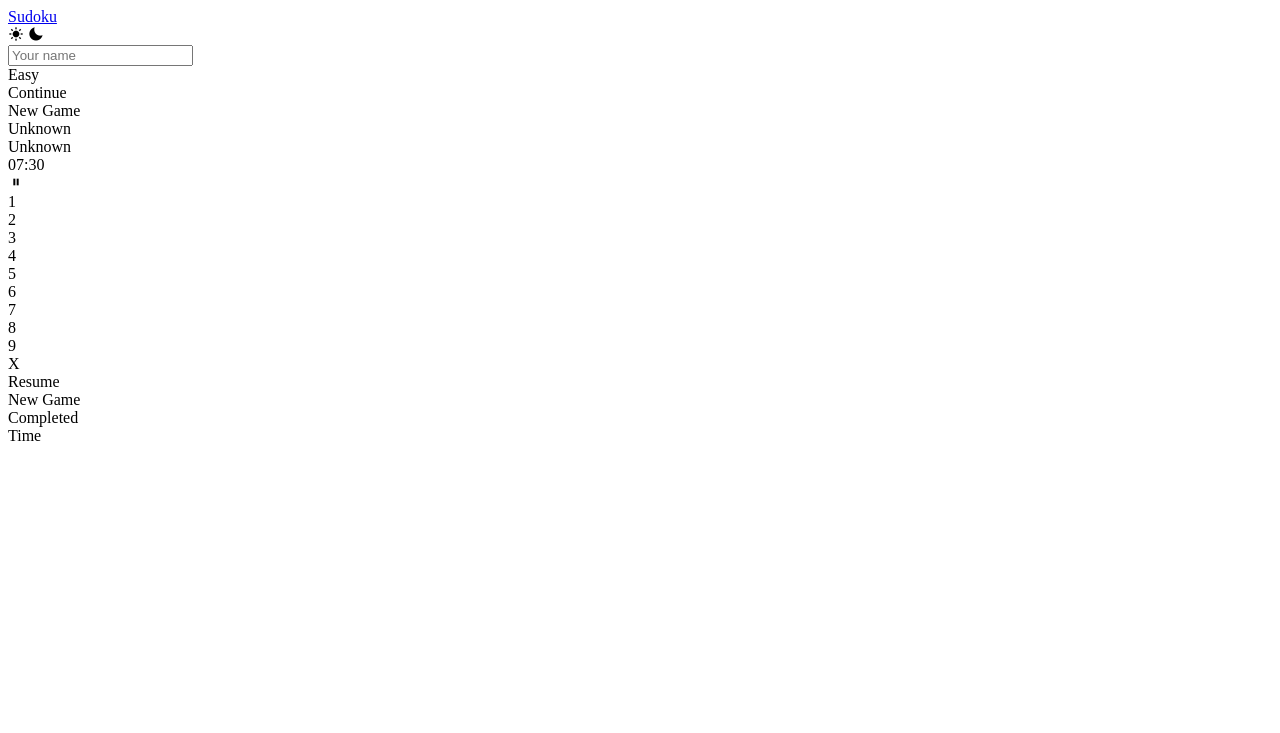
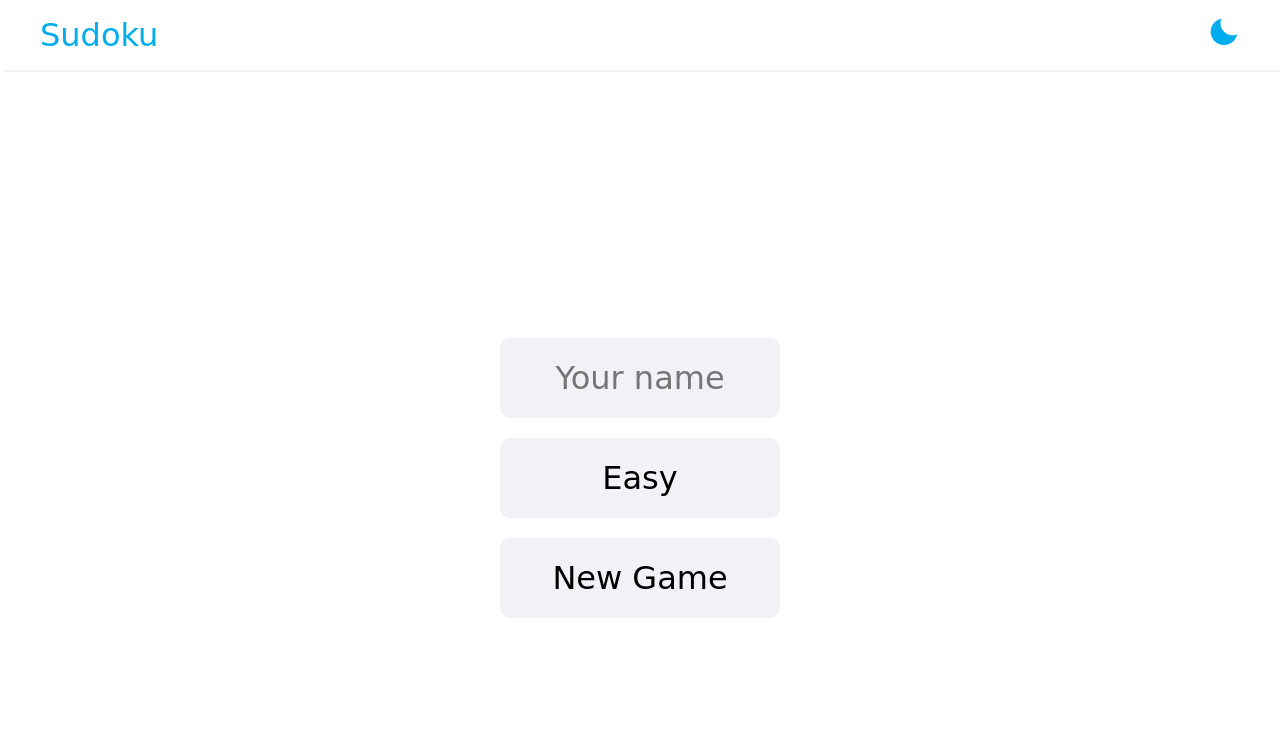
Before and after one commit to josephh27/custom_sudoku, a plain HTML site: page index.html in a window 1280 px wide. Drawn offline with nearby package versions, Linux system fonts and the light colour scheme; a web font is replaced by a local one.

Commit message:
updated css file and fixed some incorrect code.

```diff
--- a/app.js
+++ b/app.js
@@ -25,7 +25,7 @@ const nameInput = document.querySelector("#name-input");
 const cells = document.querySelectorAll(".grid-cell");
 
 //UI in game at the bottom
-const numbersInput = document.querySelectorAll(".numbers");
+const numbersInput = document.querySelectorAll(".number");
 const nameDisplay = document.querySelector("#in-game-name");
 const levelDisplay = document.querySelector("#in-game-level");
 const timeDisplay = document.querySelector("#game-time");
@@ -48,7 +48,7 @@ const getGameInfo = () => JSON.parse(localStorage.getItem('game'));
 
 const addSpacing = () => {
     let index = 0;
-    for (let i = 0; i < Math.power(CONSTANT.BOX_SIZE, 2); i++){
+    for (let i = 0; i < Math.pow(CONSTANT.GRID_SIZE, 2); i++){
         row = Math.floor(i / CONSTANT.GRID_SIZE);
         col = i % CONSTANT.GRID_SIZE;
         if (row == 2 || row == 5){cells[index].style.marginBottom = '10px';}
@@ -60,7 +60,7 @@ const addSpacing = () => {
 const setPlayerName = (name) => localStorage.setItem('player_name', name);
 const getPlayerName = () => localStorage.getItem('player_name');
 
-const showTime = (seconds) => {new Date(seconds * 1000).toISOString.slice(11, 19)};
+const showTime = (seconds) => new Date(seconds * 1000).toISOString().slice(11, 19);
 
 const startGame = () => {
     startScreen.classList.remove('active');
@@ -76,7 +76,7 @@ const startGame = () => {
     timer = setInterval(() => {
         if (!pause){
             seconds += 1;
-            showTime(seconds);
+            timeDisplay.innerHTML = showTime(seconds);
         }
     }, 1000);
 
@@ -90,9 +90,6 @@ const clearSudoku = () => {
     }
 }
 
-const resetBg = () => {
-    cells.forEach(e => {e.classList.remove('hover')});
-}
 
 const returnStartScreen = () => {
     clearInterval(timer);
@@ -102,7 +99,7 @@ const returnStartScreen = () => {
     inGameScreen.classList.remove('active');
     pauseScreen.classList.remove('active');
     resultScreen.classList.remove('active');
-}
+};
 
 //Add button events
 
@@ -125,15 +122,45 @@ document.querySelector('#continue-game').addEventListener('click', () => {
     startGame();
 })
 
-document.querySelector('#mode-switch').addEventListener('click', () => {
+document.querySelector('#mode-switch').addEventListener('click', (e) => {
+    levelIndex = levelIndex + 1 > CONSTANT.MODE_NAMES.length - 1 ? 0 : levelIndex + 1;
+    level = CONSTANT.MODES[levelIndex];
+    e.target.innerHTML = CONSTANT.MODE_NAMES[levelIndex];
+});
 
+document.querySelector("#pause-button").addEventListener('click', () => {
+    pauseScreen.classList.add('active');
+    pause = true;
 })
+
+document.querySelector("#resume-button").addEventListener('click', () => {
+    pauseScreen.classList.remove('active');
+    pause = false;
+})
+
+document.querySelectorAll('.another-new-game').forEach(e => {
+    e.addEventListener('click', () => {
+    returnStartScreen();
+    })
+});
+
+document.querySelector('#delete-button').addEventListener('click', () => {
+    cells[selectedCell].innerHTML = '';
+    cells[selectedCell].setAttribute('data-value', 0);
+
+    let row = Math.floor(selectedCell/CONSTANT.GRID_SIZE);
+    let col = selectedCell % CONSTANT.GRID_SIZE;
+    su_answer[row][col] = 0;
+
+    removeErrorIndex();
+})
+
 
 
 const initSudoku = () => {
     //Clear sudoku
     clearSudoku();
-    resetBg();
+    removeBackground();
 
     //Generate the 2d array for the sudoku puzzle and question
     su = sudokuGen(level);
@@ -144,7 +171,7 @@ const initSudoku = () => {
     saveGameInfo();
 
     //Displaying of numbers to the div
-    for (let i = 0; i < Math.power(CONSTANT.GRID_SIZE, 2); i++){
+    for (let i = 0; i < Math.pow(CONSTANT.GRID_SIZE, 2); i++){
         let row = Math.floor(i / CONSTANT.GRID_SIZE);
         let col = i % CONSTANT.GRID_SIZE;
 
@@ -205,7 +232,7 @@ const removeBackground = () => {
     })
 }
 
-const removeError = () => {
+const removeErrorIndex = () => {
     cells.forEach(e => {
         e.classList.remove('err')
     })
@@ -225,15 +252,15 @@ const checkError = (value) => {
     let index = selectedCell;
 
     let row = Math.floor(index / CONSTANT.GRID_SIZE);
-    let col = index % CONSTANT.GRID_SIZEL;
+    let col = index % CONSTANT.GRID_SIZE;
 
     let rowStart = row - row % CONSTANT.BOX_SIZE;
     let colStart = col - col % CONSTANT.BOX_SIZE;
 
-    for (let i = 0; i < CONSTANT.GRID_SIZE; i++){
-        for (let j = 0; j < CONSTANT.GRID_SIZE; j++){
+    for (let i = 0; i < CONSTANT.BOX_SIZE; i++){
+        for (let j = 0; j < CONSTANT.BOX_SIZE; j++){
             let cell = cells[9 * (rowStart + i) + (colStart + j)]
-            if (!cell.classList.contains('filled')) {highlightError(cell)}
+            if (!cell.classList.contains('selected')) {highlightError(cell)}
         }
     }
 
@@ -267,12 +294,12 @@ const hoverHighlight = (index) => {
     let row = Math.floor(index / CONSTANT.GRID_SIZE);
     let col = index % CONSTANT.GRID_SIZE;
 
-    let rowStart = row - row % CONSTANT.BOX_SZE;
+    let rowStart = row - row % CONSTANT.BOX_SIZE;
     let colStart = col - col % CONSTANT.BOX_SIZE;
 
     for (let i = 0; i < CONSTANT.BOX_SIZE; i++){
         for (let j = 0; j < CONSTANT.BOX_SIZE; j++){
-            cell = cells[9 * (rowStart + i) + (colStart + j)]
+            let cell = cells[9 * (rowStart + i) + (colStart + j)]
             cell.classList.add('hover');
         }
     }
@@ -283,7 +310,7 @@ const hoverHighlight = (index) => {
     }
 
     step = 9;
-    while (index - step < 81){
+    while (index + step < 81){
         cells[index + step].classList.add('hover');
         step += 9;
     }
@@ -306,7 +333,7 @@ const cellClick = () => {
     cells.forEach((e, index) => {
         e.addEventListener('click', () => {
             if (!(e.classList.contains('filled'))){
-                cells.forEach(e.classList.remove('selected'));
+                cells.forEach(e => e.classList.remove('selected'));
                 selectedCell = index;
                 e.classList.remove('err');
                 e.classList.add('selected');
@@ -343,7 +370,7 @@ const numberInputClick = () => {
             saveGameInfo();
 
             //Removing error tags
-            removeErrorindex();
+            removeErrorIndex();
             checkError(index + 1);
 
             cells[selectedCell].classList.add('zoom-in');
@@ -359,11 +386,10 @@ const numberInputClick = () => {
     })
 }
 
-
 const init = () => {
     const darkMode = JSON.parse(localStorage.getItem('darkmode'));
-    if (darkmode) {document.body.classList.toggle('dark')}
-    document.querySelector('meta[name="theme-color"').setAttribute('content', darkmode ? "#1a1a2e" : '#fff');
+    if (darkMode) {document.body.classList.toggle('dark')}
+    document.querySelector('meta[name="theme-color"').setAttribute('content', darkMode ? "#1a1a2e" : '#fff');
 
     const game = getGameInfo();
     document.querySelector('#continue-game').style.display = game ? 'grid' : 'none';
@@ -378,3 +404,5 @@ const init = () => {
         nameInput.focus;
     }
 }
+
+init();
--- a/index.html
+++ b/index.html
@@ -5,20 +5,25 @@
     <meta http-equiv="X-UA-Compatible" content="IE=edge">
     <meta name="viewport" content="width=device-width, initial-scale=1.0">
     <title>Sudoku</title>
+    <meta name="theme-color" content="#fff">
     <!-- google font -->
     <link rel="preconnect" href="https://fonts.googleapis.com">
     <link rel="preconnect" href="https://fonts.gstatic.com" crossorigin>
     <link href="https://fonts.googleapis.com/css2?family=Potta+One&display=swap" rel="stylesheet">
     <!-- box icons -->
     <link href='https://unpkg.com/boxicons@2.1.4/css/boxicons.min.css' rel='stylesheet'>
+    <!-- css linking -->
+    <link rel="stylesheet" type="text/css" href="style.css">
 </head>
 <body>
     <!-- nav bar-->
     <nav>
-        <a href="index.html" class="nav-logo">Sudoku</a>
-        <div class="dark-mode-toggle">
-            <div class="bx bxs-sun"></div>
-            <div class="bx bxs-moon"></div>
+        <div class="nav-container">
+            <a href="index.html" class="nav-logo">Sudoku</a>
+            <div class="dark-mode-toggle">
+                <div class="bx bxs-sun"></div>
+                <div class="bx bxs-moon"></div>
+            </div>
         </div>
     </nav>
 
@@ -124,7 +129,7 @@
                 </div>
                 <!-- user interface below the grid -->
                 <div class="in-game-info">
-                    <div class="in-game-info-box">
+                    <div class="in-game-info-box ">
                         <span id="in-game-name">Unknown</span>
                     </div>
                     <div class="in-game-info-box">
@@ -133,23 +138,23 @@
                 </div>
 
                 <div class="in-game-info-box in-game-info-time">
-                    <span id="game-time">07:30</span>
-                    <div class="pause-button">
+                    <span id="game-time"></span>
+                    <div id="pause-button">
                         <i class="bx bx-pause"></i>
                     </div>
                 </div>
 
                 <div class="numbers">
-                    <div class="numbers">1</div>
-                    <div class="numbers">2</div>
-                    <div class="numbers">3</div>
-                    <div class="numbers">4</div>
-                    <div class="numbers">5</div>
-                    <div class="numbers">6</div>
-                    <div class="numbers">7</div>
-                    <div class="numbers">8</div>
-                    <div class="numbers">9</div>
-                    <div class="delete">X</div>
+                    <div class="number">1</div>
+                    <div class="number">2</div>
+                    <div class="number">3</div>
+                    <div class="number">4</div>
+                    <div class="number">5</div>
+                    <div class="number">6</div>
+                    <div class="number">7</div>
+                    <div class="number">8</div>
+                    <div class="number">9</div>
+                    <div id="delete-button">X</div>
                 </div>
                 <!-- end of user interface below the grid -->
             </div>
@@ -158,7 +163,7 @@
             <!-- pause screen -->
             <div class="pause-screen">
                 <div class="button" id="resume-button">Resume</div>
-                <div class="button new-game-button">New Game</div>
+                <div class="button another-new-game">New Game</div>
             </div>
             <!-- end of pause screen -->
 
@@ -167,7 +172,7 @@
                 <div class="congratulate">Completed</div>
                 <div class="info">Time</div>
                 <div id="result-time"></div>
-                <div class="button new-game-button" ></div>
+                <div class="button another-new-game" ></div>
             </div>
             <!-- end of result screen -->
         </div>
--- a/information.js
+++ b/information.js
@@ -11,5 +11,5 @@ const CONSTANT = {
         'Insane',
         'Inhuman'
     ],
-    MODES: [29, 38, 47, 56, 65, 74]
+    MODES: [2, 38, 47, 56, 65, 74]
 }
--- a/style.css
+++ b/style.css
@@ -0,0 +1,446 @@
+:root {
+    --bg-main: #f0f2f5;
+    --bg-body: #fff;
+    --color-txt: #000;
+    --filled-color: #000;
+    --filled-bg: #caf0f8;
+
+    --white: #fff;
+    --blue: #00aeef;
+    --red: #e91e63;
+    --black: #000;
+
+    --nav-size: 70px;
+    --sudoku-cell-size: 50px;
+
+    --border-radius: 10px;
+
+    --space-y: 20px;
+
+    --gap: 5px;
+
+    --font-size: 1.5rem;
+    --font-size-lg: 2rem;
+    --font-size-xl: 3rem;
+}
+
+.dark {
+    --bg-main: #2a2a38;
+    --bg-body: #1a1a2e;
+    --color-txt: #6a6a6a;
+    --filled-color: #4f4f63;
+    --filled-bg: #000;
+}
+
+* {
+    padding: 0;
+    margin: 0;
+    box-sizing: border-box;
+    -webkit-tap-highlight-color: transparent;
+}
+
+body {
+    font-family: "Potta One", cursive;
+    /* height: 100vh; */
+    background-color: var(--bg-body);
+    overflow-x: hidden;
+    user-select: none;
+}
+
+input {
+    font-family: "Potta One", cursive;
+    border: 2px solid var(--bg-main);
+    color: var(--color-txt);
+}
+
+input:hover,
+input:focus {
+    border-color: var(--blue);
+}
+
+a {
+    text-decoration: none;
+    color: unset;
+}
+
+ul {
+    list-style-type: none;
+}
+
+nav {
+    background-color: var(--bg-body);
+    color: var(--color-txt);
+    position: fixed;
+    top: 0;
+    width: 100%;
+    box-shadow: 5px 2px var(--bg-main);
+    z-index: 99;
+}
+
+.nav-container {
+    max-width: 1280px;
+    margin: auto;
+    display: flex;
+    align-items: center;
+    justify-content: space-between;
+    padding: 0 40px;
+    height: var(--nav-size);
+}
+
+.nav-logo {
+    font-size: var(--font-size-lg);
+    color: var(--blue);
+}
+
+.dark-mode-toggle {
+    color: var(--blue);
+    font-size: var(--font-size-lg);
+    cursor: pointer;
+}
+
+.bxs-sun {
+    display: none;
+}
+
+.bxs-moon {
+    display: inline-block;
+}
+
+.dark .bxs-sun {
+    display: inline-block;
+}
+
+.dark .bxs-moon {
+    display: none;
+}
+
+.main {
+    /* height: 100vh; */
+    padding-top: var(--nav-size);
+    display: grid;
+    place-items: center;
+}
+
+.screen {
+    position: relative;
+    overflow: hidden;
+    height: 100%;
+    min-width: 400px;
+}
+
+.start-screen {
+    position: absolute;
+    top: 0;
+    left: 0;
+    width: 100%;
+    height: 100%;
+    transform: translateX(-100%);
+    transition: transform 0.3s ease-in-out;
+    display: flex;
+    flex-direction: column;
+    align-items: center;
+    justify-content: center;
+}
+
+.start-screen.active {
+    transform: translateX(0%);
+}
+
+.start-screen > * + * {
+    margin-top: 20px;
+}
+
+#name-input {
+    height: 80px;
+    width: 280px;
+    border-radius: var(--border-radius);
+    outline: 0;
+    background-color: var(--bg-main);
+    padding: 20px;
+    font-size: var(--font-size-lg);
+    text-align: center;
+}
+
+.button {
+    height: 80px;
+    width: 280px;
+    background-color: var(--bg-main);
+    color: var(--color-txt);
+    border-radius: var(--border-radius);
+    display: grid;
+    place-items: center;
+    transition: width 0.3s ease-in-out;
+    overflow: hidden;
+    font-size: var(--font-size-lg);
+    cursor: pointer;
+}
+
+.button-blue {
+    background-color: var(--blue);
+    color: var(--white);
+}
+
+.input-err {
+    border-color: var(--red);
+    animation: bounce 0.5s cubic-bezier(0.175, 0.885, 0.32, 1.275);
+}
+
+@keyframes bounce {
+    0% {
+        transform: translateX(0);
+    }
+    25% {
+        transform: translateX(20px);
+    }
+    50% {
+        transform: translateX(-20px);
+    }
+    100% {
+        transform: translateX(0);
+    }
+}
+
+.in-game-screen {
+    display: flex;
+    height: 100%;
+    flex-direction: column;
+    justify-content: space-between;
+    padding: 30px 0;
+    transform: translateX(100%);
+    transition: transform 0.3s ease-in-out;
+}
+
+.in-game-screen.active {
+    transform: translateX(0);
+}
+
+.sudoku-grid {
+    display: grid;
+    gap: var(--gap);
+    grid-template-columns: repeat(9, auto);
+}
+
+.grid-cell {
+    height: var(--sudoku-cell-size);
+    width: var(--sudoku-cell-size);
+    border-radius: var(--border-radius);
+    background-color: var(--bg-main);
+    color: var(--blue);
+    display: grid;
+    place-items: center;
+    font-size: var(--font-size);
+    cursor: pointer;
+}
+
+.grid-cell.filled {
+    background-color: var(--filled-bg);
+    color: var(--filled-color);
+}
+
+.grid-cell.selected {
+    background-color: var(--blue);
+    color: var(--white);
+}
+
+.grid-cell:hover {
+    border: 2px solid var(--blue);
+}
+
+.grid-cell.hover {
+    border: 3px solid var(--blue);
+}
+
+.dark .grid-cell.hover {
+    border: 1px solid var(--blue);
+}
+
+.grid-cell.err {
+    background-color: var(--red);
+    color: var(--white);
+}
+
+.in-game-info {
+    margin-top: var(--space-y);
+    margin-bottom: 10px;
+    display: grid;
+    grid-template-columns: 1fr 1fr;
+    gap: 10px;
+}
+
+.in-game-info-box {
+    height: 45px;
+    background-color: var(--bg-main);
+    color: var(--color-txt);
+    border-radius: var(--border-radius);
+    display: grid;
+    place-items: center;
+    padding: 0 20px;
+    font-size: var(--font-size);
+}
+
+.in-game-info-time {
+    position: relative;
+    align-items: center;
+    justify-content: center;
+    padding-left: 2rem;
+    margin-bottom: auto;
+}
+
+#pause-button {
+    position: absolute;
+    right: 10px;
+    height: 30px;
+    width: 30px;
+    border-radius: var(--border-radius);
+    background-color: var(--blue);
+    color: var(--white);
+    font-size: var(--font-size);
+    display: grid;
+    place-items: center;
+    cursor: pointer;
+}
+
+.numbers {
+    margin-top: var(--space-y);
+    display: grid;
+    grid-template-columns: repeat(5, 1fr);
+    gap: 5px;
+}
+
+.number {
+    height: var(--sudoku-cell-size);
+    border-radius: var(--border-radius);
+    background-color: var(--bg-main);
+    color: var(--color-txt);
+    display: grid;
+    place-items: center;
+    font-size: var(--font-size);
+    cursor: pointer;
+}
+
+#delete-button {
+    background-color: var(--red);
+    color: var(--white);
+    height: var(--sudoku-cell-size);
+    border-radius: var(--border-radius);
+    display: grid;
+    place-items: center;
+    font-size: var(--font-size);
+    cursor: pointer;
+}
+
+.pause-screen,
+.result-screen {
+    position: absolute;
+    top: 0;
+    left: 0;
+    width: 100%;
+    height: 100%;
+    background-color: var(--bg-body);
+    align-items: center;
+    justify-content: center;
+    flex-direction: column;
+    display: none;
+}
+
+.pause-screen.active,
+.result-screen.active {
+    display: flex;
+}
+
+.pause-screen > * + *,
+.result-screen > * + * {
+    margin-top: 20px;
+}
+
+.result-screen.active div {
+    animation: zoom-in 0.5s cubic-bezier(0.175, 0.885, 0.32, 1.275);
+}
+
+.pause-screen.active .button {
+    animation: zoom-in 0.5s cubic-bezier(0.175, 0.885, 0.32, 1.275);
+}
+
+.result-screen .congratulate {
+    font-size: var(--font-size-xl);
+    color: var(--blue);
+}
+
+.result-screen .info {
+    color: var(--color-txt);
+    font-size: var(--font-size);
+}
+
+#result-time {
+    color: var(--blue);
+    font-size: var(--font-size-xl);
+}
+
+.zoom-in {
+    animation: zoom-in 0.5s cubic-bezier(0.175, 0.885, 0.32, 1.275);
+}
+
+@keyframes zoom-in {
+    0% {
+        transform: scale(3);
+    }
+    100% {
+        transform: scale(1);
+    }
+}
+
+.cell-err {
+    animation: zoom-out-shake 0.5s cubic-bezier(0.175, 0.885, 0.32, 1.275);
+}
+
+@keyframes zoom-out-shake {
+    0% {
+        transform: scale(2);
+    }
+    25% {
+        transform: scale(2) rotate(30deg);
+    }
+    50% {
+        transform: scale(2) rotate(-30deg);
+    }
+    100% {
+        transform: scale(1);
+    }
+}
+
+
+
+@media only screen and (max-width: 800px) {
+    :root {
+        --nav-size: 50px;
+
+        --sudoku-cell-size: 30px;
+
+        --border-radius: 5px;
+
+        --space-y: 10px;
+
+        --gap: 2px;
+
+        --font-size: 1rem;
+        --font-size-lg: 1.5rem;
+        --font-size-xl: 2rem;
+    }
+
+    #name-input,
+    .button {
+        height: 50px;
+    }
+
+    .grid-cell.hover {
+        border-width: 2px;
+    }
+
+    .screen {
+        min-width: unset;
+    }
+
+    .main {
+        height: 100vh;
+    }
+}
```
Also changed, not shown: sudoku.js (+11 -7 lines).
